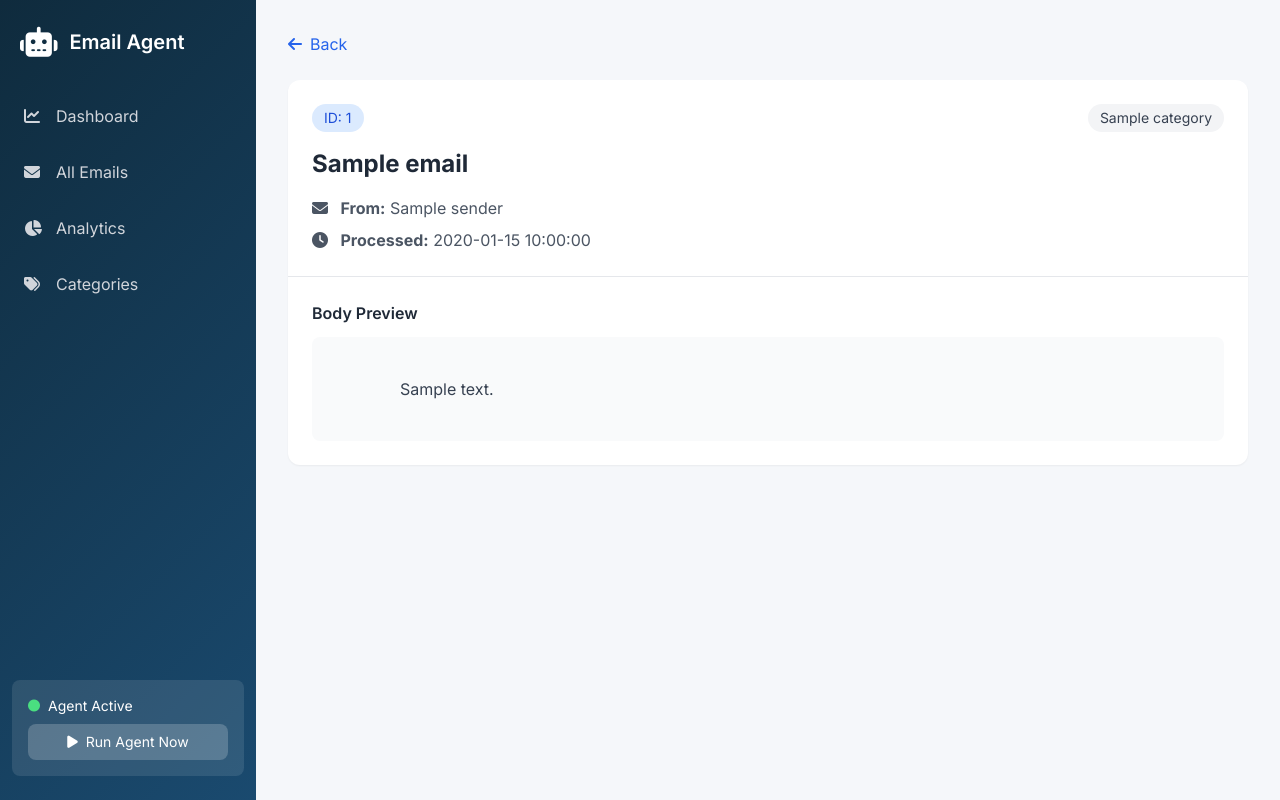
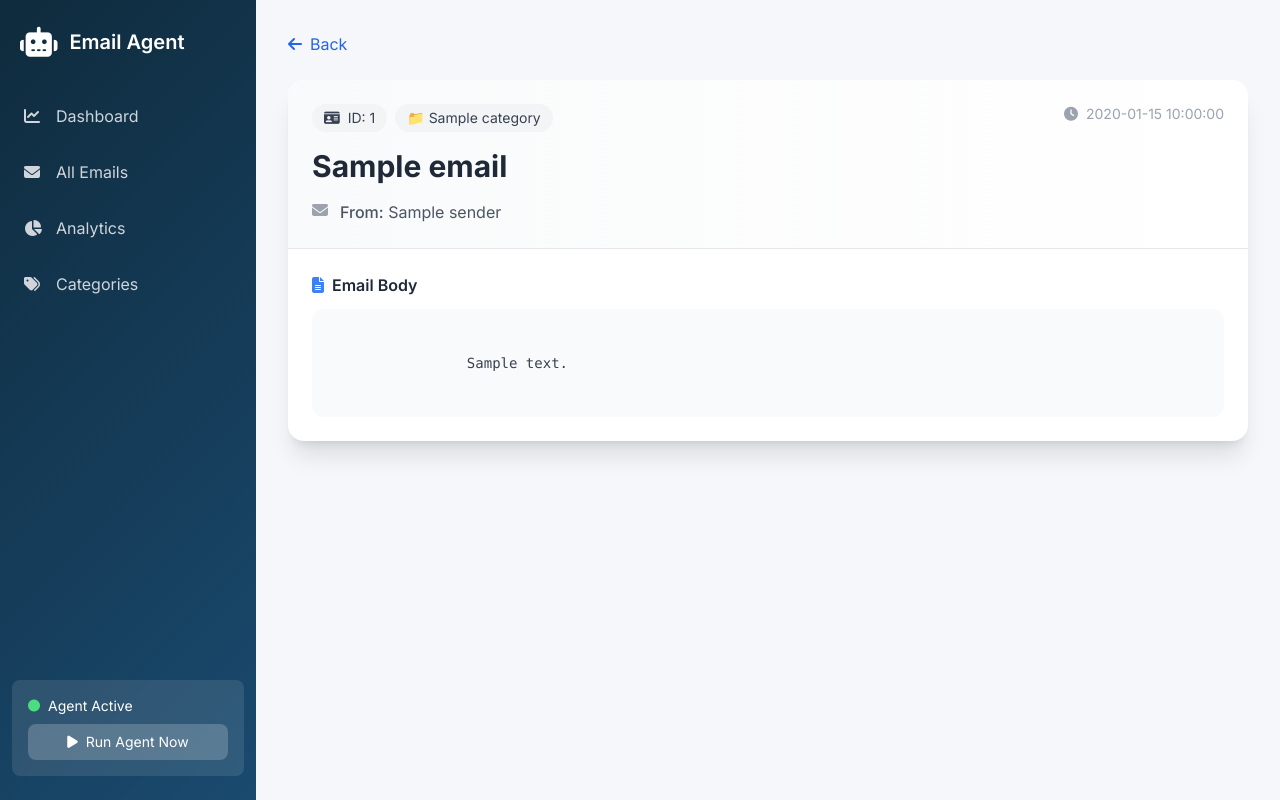
Before and after one commit to tonyngugi997/BotMa, a Flask app: template app/templates/email_detail.html in a window 1280 px wide. Run offline with Flask 3, Linux system fonts and the light colour scheme; the template is opened without the code that fills it: most values are stand-ins (such as "Sample title", 1, 10 or a date in 2020); some libraries are stand-ins or nearby versions.

Commit message:
style: enhance email detail page with better layout, icons, and scrolling body

```diff
--- a/app/templates/email_detail.html
+++ b/app/templates/email_detail.html
@@ -1,17 +1,18 @@
 {% extends "base.html" %}
 
 {% block content %}
-<div>
+<div class="animate-fade-in">
     <div class="mb-6">
-        <a href="javascript:history.back()" class="text-blue-600 hover:text-blue-700">
-            <i class="fas fa-arrow-left mr-2"></i>Back
+        <a href="javascript:history.back()" class="inline-flex items-center text-blue-600 hover:text-blue-700 transition">
+            <i class="fas fa-arrow-left mr-2"></i> Back
         </a>
     </div>
 
-    <div class="bg-white rounded-xl shadow-sm overflow-hidden">
-        <div class="p-6 border-b border-gray-200">
-            <div class="flex items-center justify-between mb-4">
-                <span class="px-3 py-1 text-sm rounded-full bg-blue-100 text-blue-700">ID: {{ email.email_id }}</span>
+    <div class="bg-white rounded-2xl shadow-xl overflow-hidden">
+        <div class="p-6 border-b border-gray-200 bg-gradient-to-r from-gray-50 to-white">
+            <div class="flex flex-wrap justify-between items-start gap-4 mb-4">
+                <div class="flex gap-2">
+                    <span class="px-3 py-1 text-sm rounded-full bg-gray-100 text-gray-700"><i class="fas fa-id-card mr-1"></i> ID: {{ email.email_id }}</span>
                     <span class="px-3 py-1 text-sm rounded-full
                         {% if email.category == 'SECURITY' %}bg-red-100 text-red-700
                         {% elif email.category == 'PROMOTION' %}bg-orange-100 text-orange-700
@@ -19,24 +20,38 @@
                         {% elif email.category == 'BUSINESS' %}bg-blue-100 text-blue-700
                         {% elif email.category == 'SOCIAL' %}bg-purple-100 text-purple-700
                         {% else %}bg-gray-100 text-gray-700{% endif %}">
-                    {{ email.category or 'OTHER' }}
+                        {% if email.category == 'SECURITY' %}🔒{% elif email.category == 'PROMOTION' %}🎯{% elif email.category == 'PERSONAL' %}👤{% elif email.category == 'BUSINESS' %}💼{% elif email.category == 'SOCIAL' %}📱{% else %}📁{% endif %} {{ email.category or 'OTHER' }}
                     </span>
                 </div>
+                <span class="text-sm text-gray-400"><i class="fas fa-clock mr-1"></i> {{ email.processed_at }}</span>
+            </div>
 
-            <h1 class="text-2xl font-bold text-gray-800 mb-4">{{ email.subject }}</h1>
+            <h1 class="text-2xl md:text-3xl font-bold text-gray-800 mb-4 break-words">{{ email.subject }}</h1>
 
             <div class="space-y-2 text-gray-600">
-                <p><i class="fas fa-envelope w-6"></i> <strong>From:</strong> {{ email.sender }}</p>
-                <p><i class="fas fa-clock w-6"></i> <strong>Processed:</strong> {{ email.processed_at }}</p>
+                <div class="flex items-start gap-2">
+                    <i class="fas fa-envelope w-5 mt-0.5 text-gray-400"></i>
+                    <div><span class="font-medium">From:</span> {{ email.sender }}</div>
+                </div>
             </div>
         </div>
 
         <div class="p-6">
-            <h3 class="font-semibold text-gray-800 mb-3">Body Preview</h3>
-            <div class="bg-gray-50 rounded-lg p-4 text-gray-700 whitespace-pre-wrap">
-                {{ email.body_preview }}
+            <h3 class="font-semibold text-gray-800 mb-3 flex items-center"><i class="fas fa-file-alt mr-2 text-blue-500"></i> Email Body</h3>
+            <div class="bg-gray-50 rounded-xl p-5 text-gray-700 whitespace-pre-wrap font-mono text-sm leading-relaxed max-h-96 overflow-y-auto">
+                {{ email.body_preview or 'No body content available' }}
             </div>
         </div>
     </div>
 </div>
+
+<style>
+    @keyframes fadeIn {
+        from { opacity: 0; transform: translateY(10px); }
+        to { opacity: 1; transform: translateY(0); }
+    }
+    .animate-fade-in {
+        animation: fadeIn 0.4s ease-out;
+    }
+</style>
 {% endblock %}
```
Lines whose indentation alone changed are shown as unchanged.
